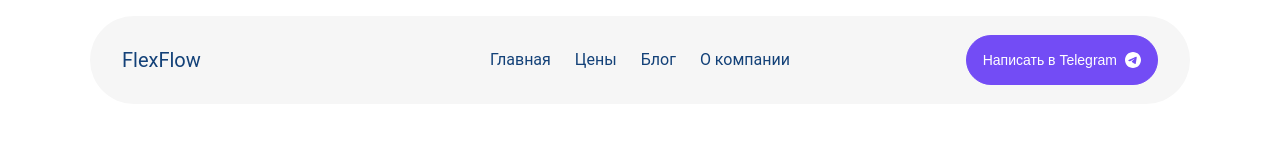
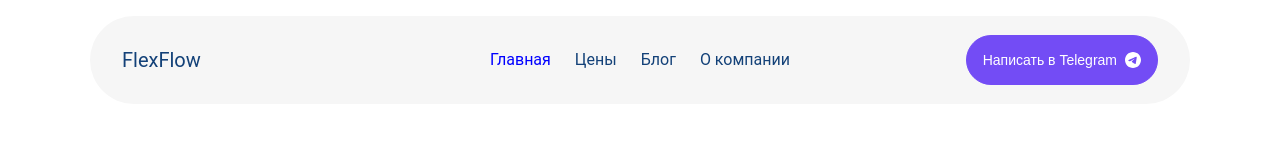
Before and after one commit to masha-masha/digital-design-company, a React (Vite) app: page / in a window 1280 px wide. Shown: the top 160 px of the page. Built offline with nearby package versions, Linux system fonts and the light colour scheme.

Commit message:
style(nav): use NavLink and make active menu item color brighter

```diff
--- a/src/components/Header/Header.css
+++ b/src/components/Header/Header.css
@@ -25,6 +25,10 @@
 
 .header-nav ul li:hover {
   text-decoration: underline;
+}
+
+.header-nav-li-active {
+  color: blue;
 }
 
 .header-logo {
--- a/src/components/Header/Header.jsx
+++ b/src/components/Header/Header.jsx
@@ -1,7 +1,7 @@
 import "./Header.css";
 import MobileNav from "./MobileNav";
 import { useState } from "react";
-import { Link } from "react-router-dom";
+import { NavLink } from "react-router-dom";
 
 const Header = () => {
 
@@ -35,24 +35,24 @@ const Header = () => {
      <nav className="header-nav">
           <ul>
             <li>
-              <Link to="/">
+              <NavLink to="/" end className={({ isActive}) => isActive ? "header-nav-li-active" : ""}>
                 Главная
-              </Link>
+              </NavLink>
             </li>
             <li>
-              <Link to="/price">
+              <NavLink to="/price" className={({ isActive}) => isActive ? "header-nav-li-active" : ""} >
                 Цены
-              </Link>
+              </NavLink>
             </li>
             <li>
-              <Link to="/blog">
+              <NavLink to="/blog" className={({ isActive}) => isActive ? "header-nav-li-active" : ""}>
                 Блог
-              </Link>
+              </NavLink>
             </li>
             <li>
-              <Link to="/about">
+              <NavLink to="/about" className={({ isActive}) => isActive ? "header-nav-li-active" : ""}>
                 О компании
-              </Link>
+              </NavLink>
             </li>
           </ul>
         </nav>
```
